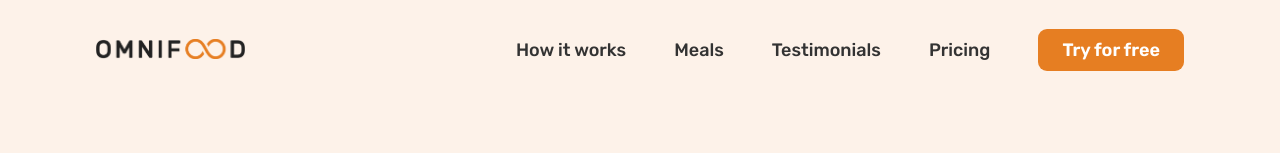
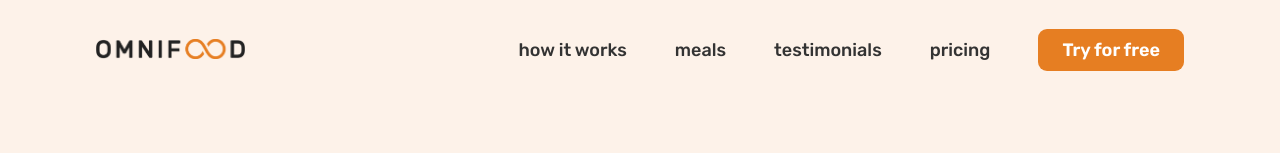
Before and after one commit to linivu/omnifood, a React app: page / in a window 1280 px wide. Shown: the top 153 px of the page. Built offline with nearby package versions, Linux system fonts and the light colour scheme.

Commit message:
Update Navigation component: change navLinks to lowecase

```diff
--- a/src/components/layout/Navigation.jsx
+++ b/src/components/layout/Navigation.jsx
@@ -5,7 +5,7 @@ import Button from '../global/Button';
 import './Navigation.scss';
 
 const Navigation = ({ isOpen, setIsOpen }) => {
-  const navLinks = ['How it works', 'Meals', 'Testimonials', 'Pricing'];
+  const navLinks = ['how it works', 'meals', 'testimonials', 'pricing'];
 
   const onClickHandler = () => {
     setIsOpen(false);
```
